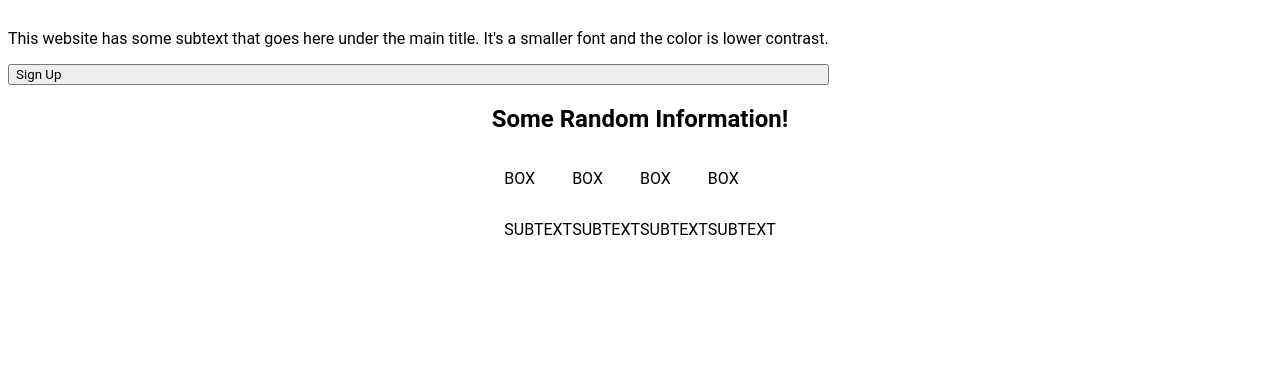
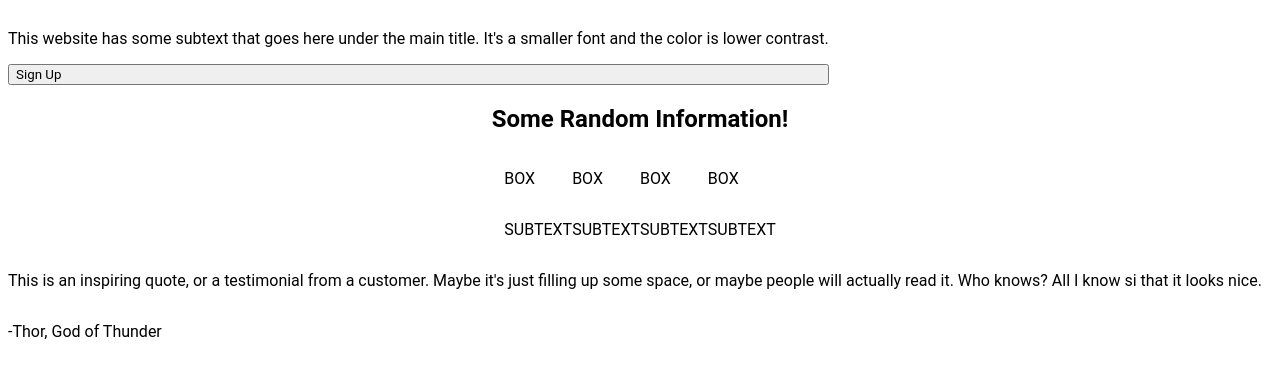
Before and after one commit to mechaneer31/odin-landing-page, a plain HTML site: page index.html in a window 1280 px wide. Shown: the part 65-442 px from the top of the page. Drawn offline with Linux system fonts and the light colour scheme.

Commit message:
content: quote section
Filled in the content for the quote section.
Note: I'm not sure yet how to format it so I will come back to that later.

```diff
--- a/index.html
+++ b/index.html
@@ -53,7 +53,8 @@
             </div>
 
             <div class="quote-section">
-
+                <p>This is an inspiring quote, or a testimonial from a customer.  Maybe it's just filling up some space, or maybe people will actually read it.  Who knows?  All I know si that it looks nice.</p>
+                <p>-Thor, God of Thunder</p>
             </div>
 
             <div class="call-to-action-section">
```
